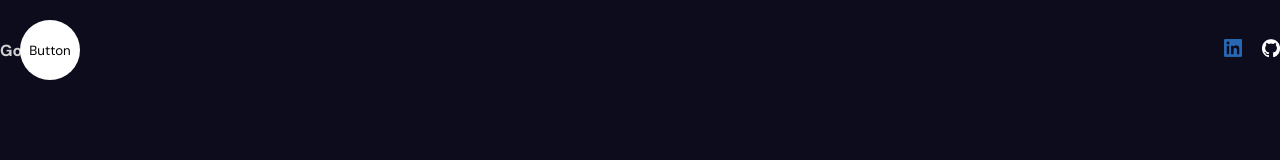
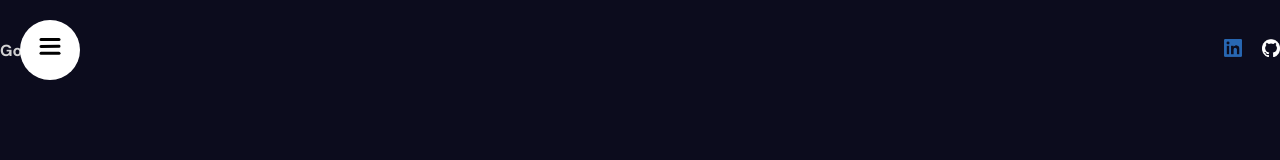
Before and after one commit to gus-pi/portfolio-v2.0, a React (Vite) app: page / in a window 1280 px wide. Shown: the top 160 px of the page. Built offline with nearby package versions, Linux system fonts and the light colour scheme.

Commit message:
add sidebar animation

```diff
--- a/src/App.tsx
+++ b/src/App.tsx
@@ -4,15 +4,16 @@
 const App = () => {
     return (
         <div>
-            <section>
+            <section id="Homepage">
                 <Navbar />
             </section>
-            <section>parallax</section>
-            <section>services</section>
+            <section id="Services">Parallax</section>
+            <section>Services</section>
+            <section id="Portfolio">Parallax</section>
             <section>portfolio1</section>
             <section>portfolio2</section>
             <section>portfolio3</section>
-            <section>contact</section>
+            <section id="Contact">contact</section>
         </div>
     );
 };
--- /dev/null
+++ b/src/components/hero/hero.scss
@@ -0,0 +1,4 @@
+.hero{
+    height: calc(100vh-100px);
+    background: linear-gradient(180deg, #0c0c1d, #111132);
+}
--- a/src/components/sidebar/Sidebar.tsx
+++ b/src/components/sidebar/Sidebar.tsx
@@ -15,6 +15,7 @@
     closed: {
         clipPath: 'circle(30px at 50px 50px)',
         transition: {
+            delay: 0.5,
             type: 'spring',
             stiffness: 400,
             damping: 40,
--- a/src/components/sidebar/links/Links.tsx
+++ b/src/components/sidebar/links/Links.tsx
@@ -1,4 +1,47 @@
+import { stagger } from 'motion';
+import { motion } from 'motion/react';
+
+const variants = {
+    open: {
+        transition: {
+            delayChildren: stagger(0.1),
+        },
+    },
+    closed: {
+        transition: {
+            delayChildren: stagger(0.05, { from: 'last' }),
+        },
+    },
+};
+
+const itemVariants = {
+    open: {
+        y: 0,
+        opacity: 1,
+    },
+    closed: {
+        y: 50,
+        opacity: 0,
+    },
+};
+
+const items = ['Homepage', 'Services', 'Portfolio', 'Contact', 'About'];
+
 const Links = () => {
-    return <div className="links">Links</div>;
+    return (
+        <motion.div className="links" variants={variants}>
+            {items.map((item) => (
+                <motion.a
+                    href={`#${item}`}
+                    key={item}
+                    variants={itemVariants}
+                    whileHover={{ scale: 1.1 }}
+                    whileTap={{ scale: 0.95 }}
+                >
+                    {item}
+                </motion.a>
+            ))}
+        </motion.div>
+    );
 };
 export default Links;
--- a/src/components/sidebar/toggleButton/ToggleButton.tsx
+++ b/src/components/sidebar/toggleButton/ToggleButton.tsx
@@ -1,4 +1,40 @@
+import { motion } from 'motion/react';
+
 const ToggleButton = ({ setOpen }: { setOpen: React.Dispatch<React.SetStateAction<boolean>> }) => {
-    return <button onClick={() => setOpen((prev: boolean) => !prev)}>Button</button>;
+    return (
+        <button onClick={() => setOpen((prev: boolean) => !prev)}>
+            <svg width="23" height="23" viewBox="0 0 23 23">
+                <motion.path
+                    strokeWidth="3"
+                    stroke="black"
+                    strokeLinecap="round"
+                    variants={{
+                        closed: { d: 'M 2 2.5 L 20 2.5' },
+                        open: { d: 'M 3 16.5 L 17 2.5' },
+                    }}
+                />
+                <motion.path
+                    strokeWidth="3"
+                    stroke="black"
+                    strokeLinecap="round"
+                    d="M 2 9.423 L 20 9.243"
+                    variants={{
+                        closed: { opacity: 1 },
+                        open: { opacity: 0 },
+                    }}
+                />
+
+                <motion.path
+                    strokeWidth="3"
+                    stroke="black"
+                    strokeLinecap="round"
+                    variants={{
+                        closed: { d: 'M 2 16.346 L 20 16.346' },
+                        open: { d: 'M 3 2.5 L 17 16.346' },
+                    }}
+                />
+            </svg>
+        </button>
+    );
 };
 export default ToggleButton;
```
Also changed, not shown: src/components/hero/Hero.tsx (added, +8 -0 lines), src/components/navbar/navbar.scss (line endings or trailing spaces).
